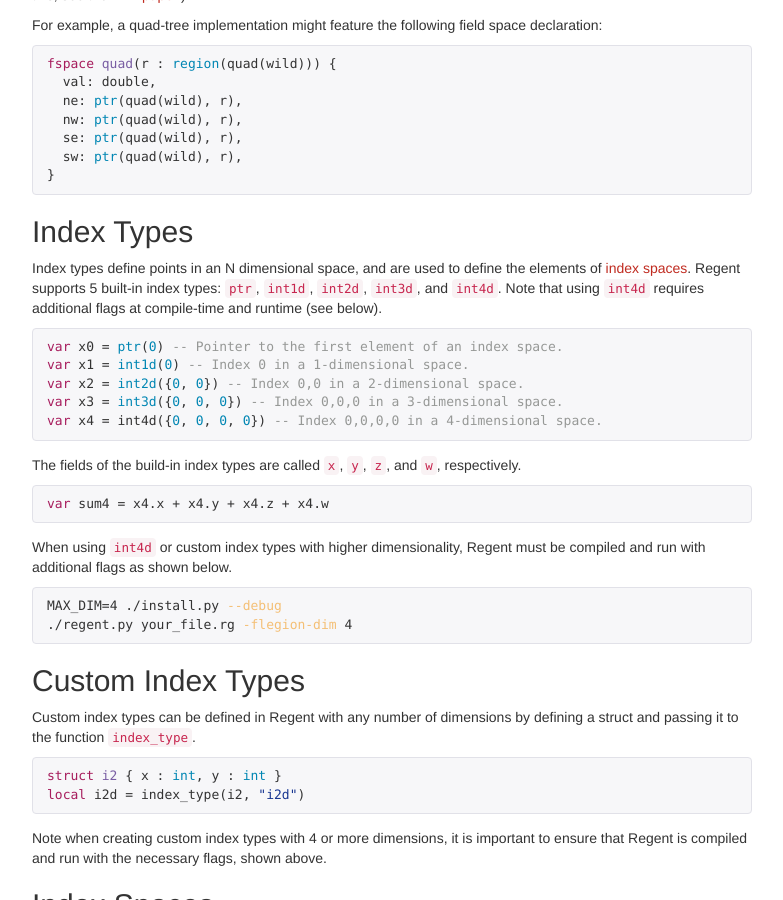
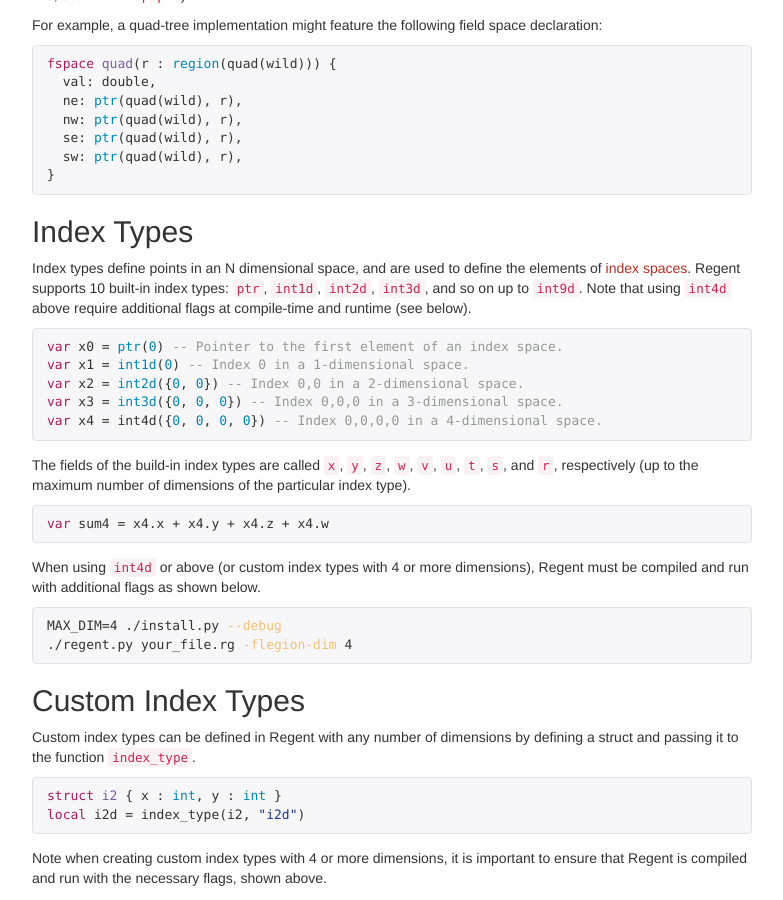
Before and after one commit to StanfordLegion/regent-lang.org, a Jekyll site: the page built from reference.md, in a window 1280 px wide and 900 px high, scrolled down 6188 px. Shown: the whole window, without its empty margins (248-1031 px from the left). Built offline with Jekyll 4.4.1, drawn with Linux system fonts in a browser that asks for light colours; nearby versions of some CDN libraries.

Commit message:
Update reference for new index types.

```diff
--- a/reference.md
+++ b/reference.md
@@ -417,9 +417,9 @@ fspace quad(r : region(quad(wild))) {
 
 Index types define points in an N dimensional space, and are used to
 define the elements of [index spaces](#index-spaces). Regent supports
-5 built-in index types: `ptr`, `int1d`, `int2d`, `int3d`, and
-`int4d`. Note that using `int4d` requires additional flags at
-compile-time and runtime (see below).
+10 built-in index types: `ptr`, `int1d`, `int2d`, `int3d`, and so on
+up to `int9d`. Note that using `int4d` above require additional flags
+at compile-time and runtime (see below).
 
 {% highlight regent %}
 var x0 = ptr(0) -- Pointer to the first element of an index space.
@@ -429,15 +429,17 @@ var x3 = int3d({0, 0, 0}) -- Index 0,0,0 in a 3-dimensional space.
 var x4 = int4d({0, 0, 0, 0}) -- Index 0,0,0,0 in a 4-dimensional space.
 {% endhighlight %}
 
-The fields of the build-in index types are called `x`, `y`, `z`, and
-`w`, respectively.
+The fields of the build-in index types are called `x`, `y`, `z`, `w`,
+`v`, `u`, `t`, `s`, and `r`, respectively (up to the maximum number of
+dimensions of the particular index type).
 
 {% highlight regent %}
 var sum4 = x4.x + x4.y + x4.z + x4.w
 {% endhighlight %}
 
-When using `int4d` or custom index types with higher dimensionality,
-Regent must be compiled and run with additional flags as shown below.
+When using `int4d` or above (or custom index types with 4 or more
+dimensions), Regent must be compiled and run with additional flags as
+shown below.
 
 {% highlight bash %}
 MAX_DIM=4 ./install.py --debug
```
